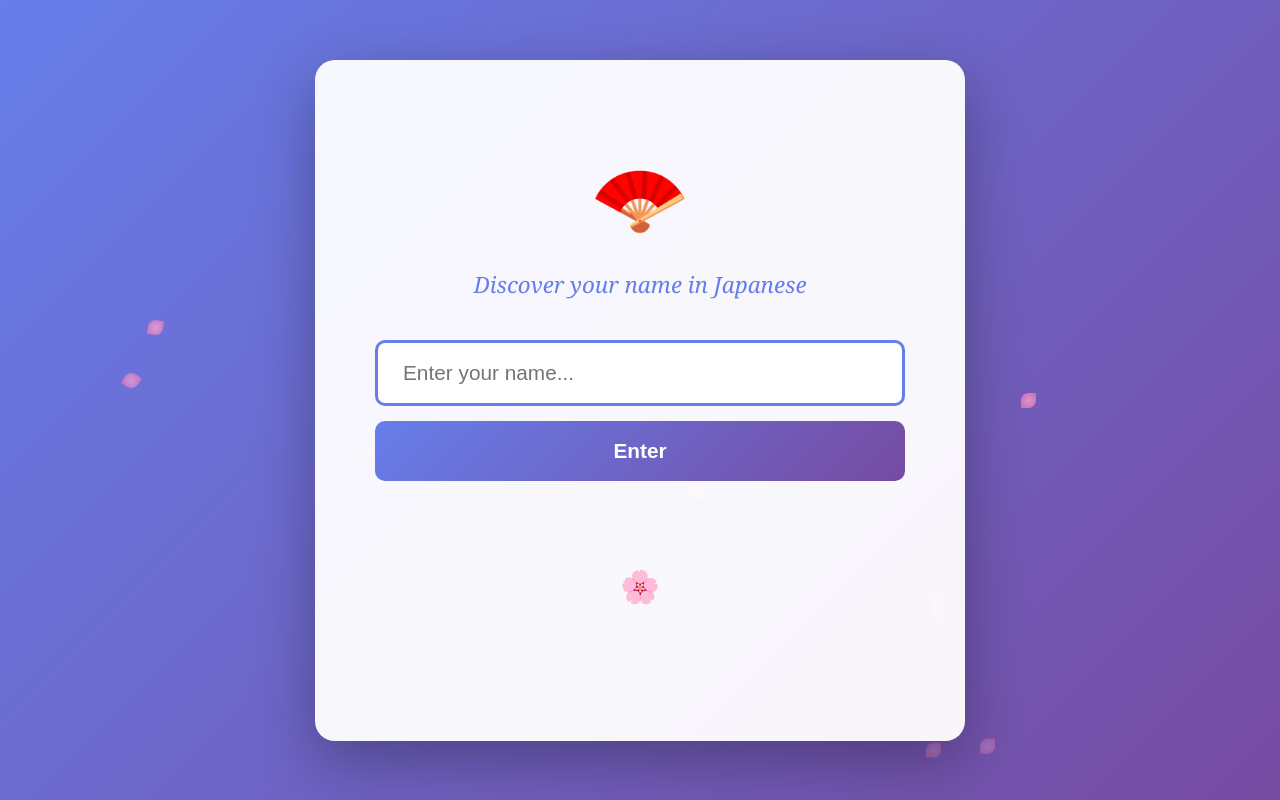
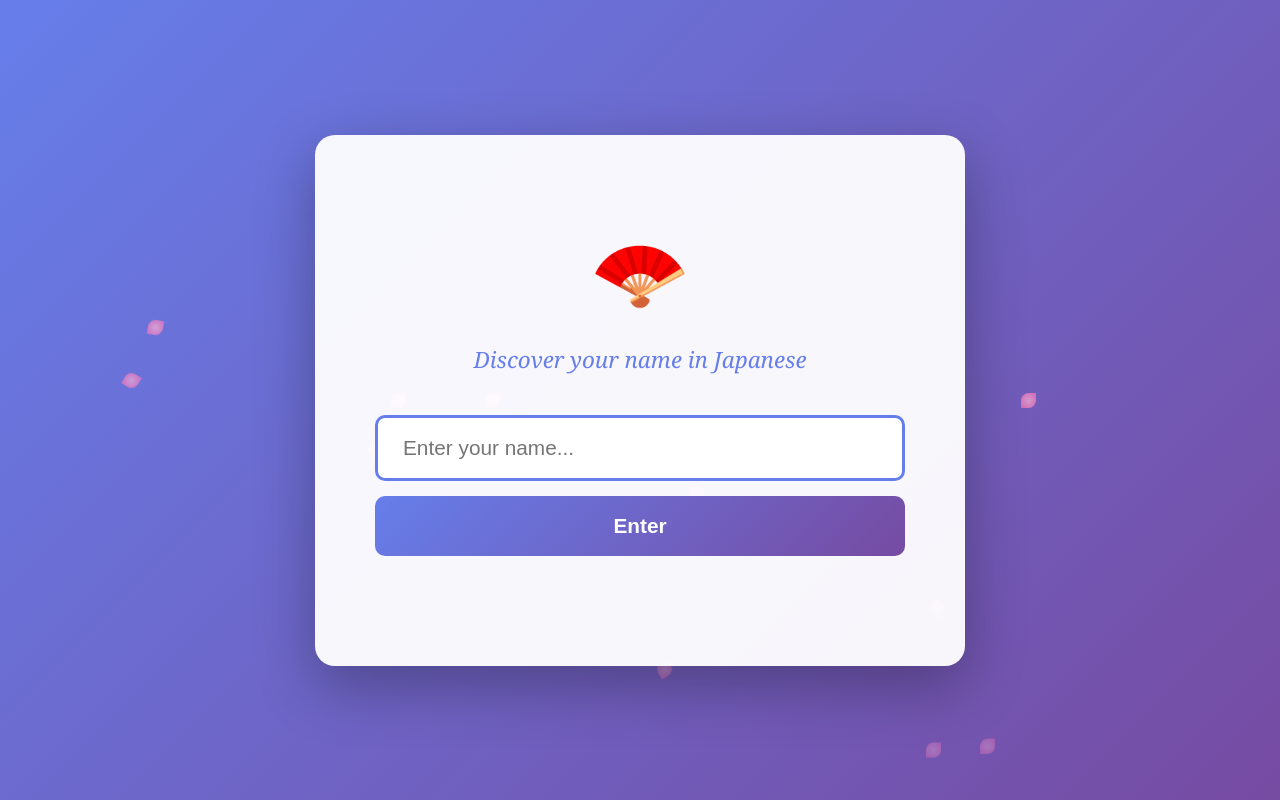
Before and after one commit to MostafaGit0/JapNameConv, a plain HTML site: page index.html in a window 1280 px wide. Shown: the top 800 px of the page. Drawn offline with Linux system fonts and the light colour scheme.

Commit message:
Update title and remove unused result container
Changed the page title from Japanese to English for clarity and removed the unused result container from the HTML.

```diff
--- a/index.html
+++ b/index.html
@@ -3,7 +3,7 @@
 <head>
     <meta charset="UTF-8">
     <meta name="viewport" content="width=device-width, initial-scale=1.0">
-    <title>日本語 Name Converter</title>
+    <title>Japanese Name Converter</title>
     <style>
         * {
             margin: 0;
@@ -190,10 +190,6 @@
             >
             <button id="convertBtn">Enter</button>
         </div>
-
-        <div class="result-container" id="result">
-            <div class="wave">🌸</div>
-        </div>
     </div>
 
     <script>
```
